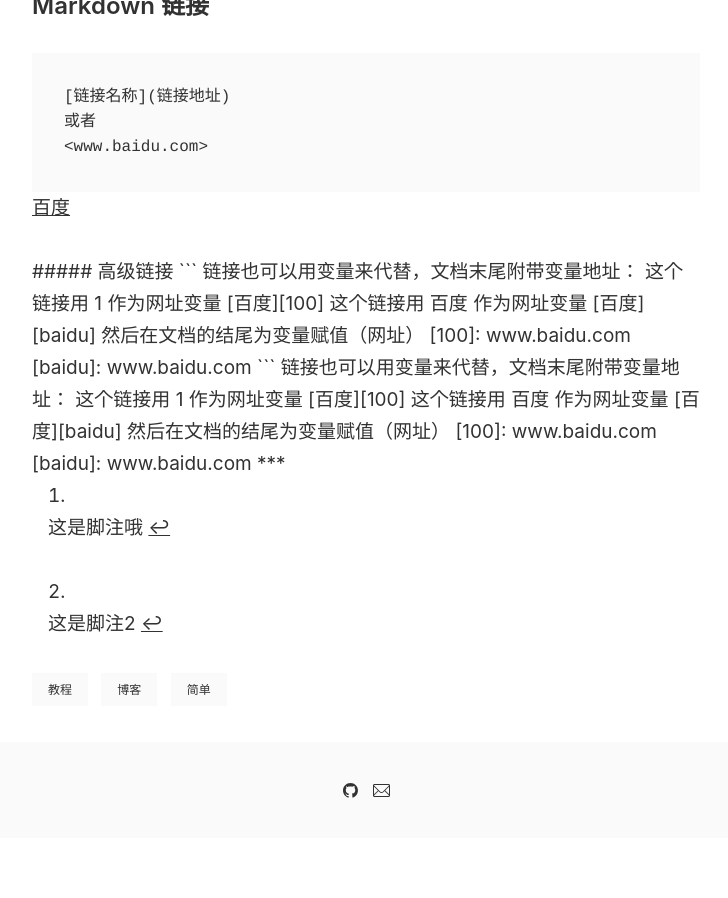
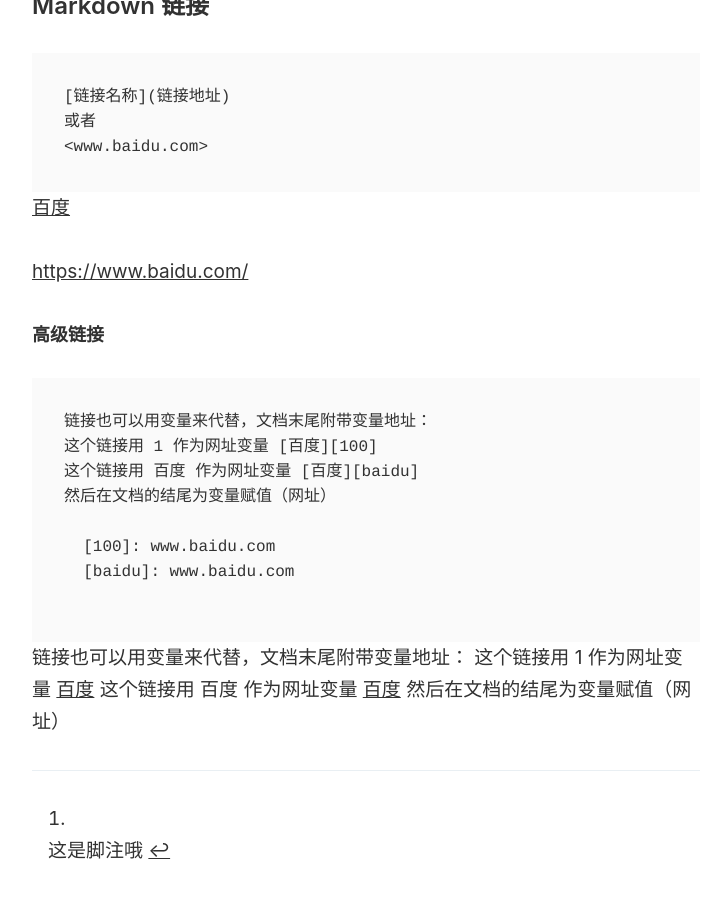
Before and after one commit to LuckyCode1992/blogs, a Jekyll site: the page built from _posts/2019-09-30-first.markdown, in a window 1280 px wide and 900 px high, scrolled down 6205 px. Shown: the whole window, without its empty margins (274-1002 px from the left). Built offline with Jekyll 4.4.1, drawn with Linux system fonts in a browser that asks for light colours; before the commit the page ends 7043 px from its top, so only the background shows below that.

Commit message:
同步代码

````diff
--- a/_posts/2019-09-30-first.markdown
+++ b/_posts/2019-09-30-first.markdown
@@ -189,16 +189,20 @@ $(document).ready(function () {
 ***
 
 ### Markdown 链接
+
 ```
 [链接名称](链接地址)
 或者
 <www.baidu.com>
 ```
-[百度](www.baidu.com)
+
+[百度](https://www.baidu.com/)
+
+<https://www.baidu.com/>
 
 
-<www.baidu.com>
 ##### 高级链接
+
 ```
 链接也可以用变量来代替，文档末尾附带变量地址：
 这个链接用 1 作为网址变量 [百度][100]
@@ -209,12 +213,15 @@ $(document).ready(function () {
   [baidu]: www.baidu.com
 
 ```
+
+
 链接也可以用变量来代替，文档末尾附带变量地址：
 这个链接用 1 作为网址变量 [百度][100]
 这个链接用 百度 作为网址变量 [百度][baidu]
 然后在文档的结尾为变量赋值（网址）
 
   [100]: www.baidu.com
+
   [baidu]: www.baidu.com
 
 
````
